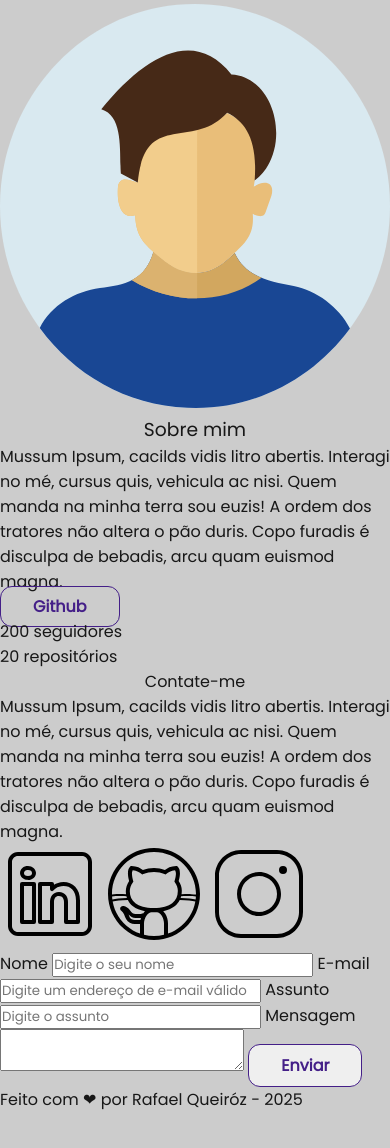
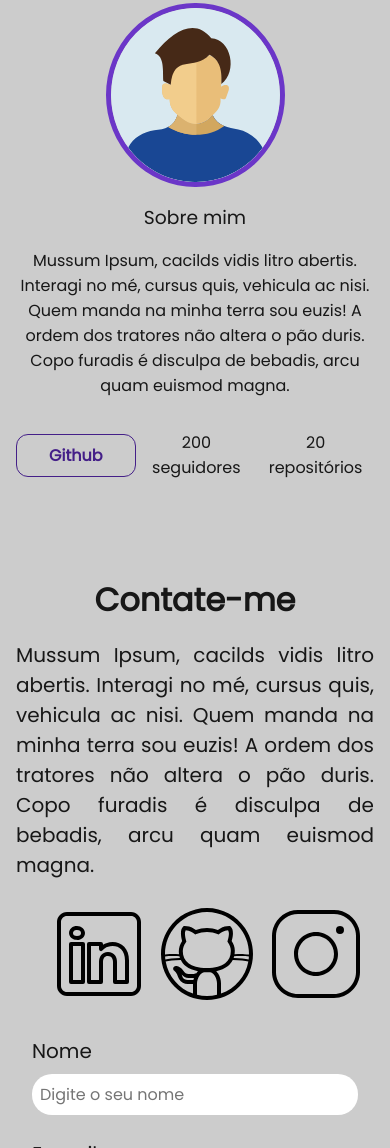
Before and after one commit to rafaelq80/portfolio_fundweb_tj82, a plain HTML site: page index.html in a window 390 px wide. Shown: the part 852-2000 px from the top of the page. Before the commit the page ends 1964 px from the top, so only its background shows below. Drawn offline with Linux system fonts and the light colour scheme.

Commit message:
:lipstick: Finalização do CSS e Responsividade

```diff
--- a/assets/css/styles.css
+++ b/assets/css/styles.css
@@ -110,6 +110,20 @@ button, a {
     padding: 0.5rem;
 }
 
+#menu_content_sucess {
+    width: 100%;
+    max-width: 1120px;
+    padding: 0 1.5rem;
+    display: flex;
+    justify-content: center;
+    align-items: center;
+}
+
+#menu_content_sucess a {
+    font-size: 1rem;
+    font-weight: 700;
+}
+
 /* Home */
 
 .home_container{
@@ -151,3 +165,263 @@ h4{
 .home_content img{
     width: 75%;
 }
+
+/* Sobre */
+.sobre_container {
+    max-width: 1120px;
+    margin: -1.25rem auto;
+    padding: 0 1rem;
+    height: 100vh;
+}
+
+.sobre_container img {
+    width: 30%;
+    margin: 1rem;
+    border: 5px solid var(--purple-500);
+    border-radius: 50%;
+}
+
+.sobre_container h2 {
+    font-size: 2rem;
+    font-weight: bold;
+    line-height: 3rem;
+    text-align: center;
+}
+
+.sobre_container p {
+    margin: 1rem 0;
+    text-align: center;
+}
+
+.sobre_github {
+    justify-content: space-evenly;
+}
+
+#sobre_texto {
+    margin-left: 2rem;
+}
+
+/* Contato */
+
+.contato_container{
+    display: grid;
+    grid-template-columns: 1fr 1fr;
+    gap: 1.25rem;
+    max-width: 1120px;
+    margin: 4rem auto 2rem;
+    padding: 0 2rem;
+}
+
+.contato_container h4{
+    margin: 1rem 0;
+    font-size: 2rem;
+    font-weight: 700;
+}
+
+.contato_content{
+    flex-direction: column;
+    margin: 4rem 0 0 0;
+    font-size: 1.25rem;
+}
+
+.contato_content p{
+    display: block;
+    text-align: justify;
+}
+
+.social_container{
+    display: flex;
+    justify-content: space-evenly;
+    margin: 2rem 0 0 0;
+}
+
+.social_icon{
+    width: 4.75rem;
+    height: 4.75rem;
+}
+
+.social_icon:hover{
+    filter: brightness(0)
+            saturate(100%)
+            invert(20%)
+            sepia(24%)
+            saturate(4557%)
+            hue-rotate(242deg)
+            brightness(89%)
+            contrast(108%)
+}
+
+/* Formulário */
+
+form{
+    display: flex;
+    flex-direction: column;
+    margin: 7rem 0 0 0;
+    padding: 1.25rem;
+}
+
+form label{
+    font-size: 1.25rem;
+    text-align: left;
+}
+
+form input,
+form textarea{
+    width: 100%;
+    margin: 0.5rem 0 1rem;
+    padding: 0.5rem;
+    border-radius: 1.25rem;
+    border: none;
+    font-size: 1rem;
+}
+
+textarea{
+    resize: none;
+}
+
+form span{
+    margin-bottom: 0.5rem;
+    margin-left: 0.75rem;
+    font-size: 0.75rem;
+    line-height: 1.25rem;
+    color: red;
+}
+
+/* Footer */
+footer {
+    margin: 0;
+    padding: 2rem;
+    font-weight: bold;
+    text-align: center;
+    color: var(--white);
+    background-color: var(--purple-500);
+    filter: opacity(0.9);
+}
+
+
+/* Home - Página Sucess */
+.home_container_sucess {
+    height: calc(100vh - 12.5rem);
+    max-width: 1120px;
+    margin: 1rem auto;
+    padding: 0 1rem;
+}
+
+#home_sucess {
+    width: 50vw;
+    flex-direction: column;
+}
+
+#home_sucess h1 {
+    font-size: 2rem;
+    font-weight: 700;
+}
+
+#home_sucess h4 {
+    font-size: 1.25rem;
+    padding: 1rem;
+}
+
+/* Sobre */
+.sobre_container {
+    max-width: 1120px;
+    margin: -1.25rem auto;
+    padding: 0 1rem;
+    height: 100vh;
+}
+
+.sobre_container img {
+    width: 30%;
+    margin: 1rem;
+    border: 5px solid var(--purple-500);
+    border-radius: 50%;
+}
+
+.sobre_container h2 {
+    font-size: 2rem;
+    font-weight: bold;
+    line-height: 3rem;
+    text-align: center;
+}
+
+.sobre_container p {
+    margin: 1rem 0;
+    text-align: center;
+}
+
+.sobre_github {
+    justify-content: space-evenly;
+}
+
+#sobre_texto {
+    margin-left: 2rem;
+}
+
+/* Responsividade Mobile */
+
+@media screen and (max-width: 960px){
+    body{
+        display: flex;
+        flex-direction: column;
+        min-height: 100vh;
+    }
+
+    main{
+        flex: 1;
+        flex-direction: column;
+    }
+
+    footer{
+        margin-top: auto;
+    }
+
+    .home_container{
+        flex-direction: column-reverse;
+        gap: 0;
+        height: auto;
+        margin-top: 0;
+        padding: 1rem;
+    }
+
+    .home_content{
+        width: 100%;
+        margin: 0;
+    }
+
+    .home_content .botao{
+        width: 60%;
+        margin-top: 1rem;
+    }
+
+    .sobre_container{
+        flex-direction: column;
+        height: auto;
+        margin: 1rem auto;
+        padding: 2rem 1rem;
+    }
+
+    .sobre_container img{
+        width: 50%;
+        margin-bottom: 1rem;
+    }
+
+    .contato_container{
+        grid-template-columns: 1fr;
+        gap: 1rem;
+        margin: 1rem auto;
+        padding: 0 1rem;
+    }
+
+    .contato_content{
+        margin: 1rem 0 0 0;
+    }
+
+    .social_container{
+        margin: 1.5rem 0 0 0;
+    }
+
+    form{
+        margin: 1.5rem 0 0 0;
+        padding: 1rem;
+    }
+}
--- a/index.html
+++ b/index.html
@@ -1,5 +1,6 @@
 <!DOCTYPE html>
 <html lang="pt-br">
+
 <head>
 
     <!-- Servidores de Fontes do Google -->
@@ -21,6 +22,7 @@
 
     <title>Portfólio do Rafael</title>
 </head>
+
 <body>
 
     <!-- Cabeçalho da página -->
@@ -57,28 +59,32 @@
             <article id="home_texto" class="flex home_content">
                 <h4>Bem-vindo ao Novo Universo</h4>
                 <h1>Mundos diferentes para pessoas diferentes</h1>
-                <p>Mussum Ipsum, cacilds vidis litro abertis.  Interagi no mé, cursus quis, vehicula ac nisi. Quem manda na minha terra sou euzis! A ordem dos tratores não altera o pão duris. Copo furadis é disculpa de bebadis, arcu quam euismod magna.</p>
+                <p>Mussum Ipsum, cacilds vidis litro abertis. Interagi no mé, cursus quis, vehicula ac nisi. Quem manda
+                    na minha terra sou euzis! A ordem dos tratores não altera o pão duris. Copo furadis é disculpa de
+                    bebadis, arcu quam euismod magna.</p>
                 <a href="https://github.com/rafaelq80" target="_blank" class="botao">Explorar</a>
             </article>
 
             <!-- Imagem da seção  Home -->
             <article id="home_imagem" class="flex home_content">
-                <img src="./assets/img/astronauta.svg" alt="Capacete do astronauta com animação"/>
+                <img src="./assets/img/astronauta.svg" alt="Capacete do astronauta com animação" />
             </article>
         </section>
 
         <!-- Seção Sobre -->
-        <section id="about">
+        <section id="about" class="flex sobre_container">
 
             <!-- Imagem da seção Sobre -->
-            <img src="./assets/img/user_01.svg" alt="Foto do perfil do Github"/>
+            <img src="./assets/img/user_01.svg" alt="Foto do perfil do Github" />
 
             <!-- Texto da seção Sobre -->
             <article id="about_texto">
                 <h1>Sobre mim</h1>
-                <p>Mussum Ipsum, cacilds vidis litro abertis.  Interagi no mé, cursus quis, vehicula ac nisi. Quem manda na minha terra sou euzis! A ordem dos tratores não altera o pão duris. Copo furadis é disculpa de bebadis, arcu quam euismod magna.</p>
+                <p>Mussum Ipsum, cacilds vidis litro abertis. Interagi no mé, cursus quis, vehicula ac nisi. Quem manda
+                    na minha terra sou euzis! A ordem dos tratores não altera o pão duris. Copo furadis é disculpa de
+                    bebadis, arcu quam euismod magna.</p>
 
-                <div id="about_github">
+                <div id="about_github" class="flex sobre_github">
                     <a href="https://github.com/rafaelq80" target="_blank" class="botao">Github</a>
                     <p>200 seguidores</p>
                     <p>20 repositórios</p>
@@ -88,61 +94,47 @@
         </section>
 
         <!-- Seção de Contatos -->
-        <section id="contact">
+        <section id="contact" class="contato_container">
+
+            <article id="redes_sociais" class="contato_content">
                 <h4>Contate-me</h4>
-            <p>Mussum Ipsum, cacilds vidis litro abertis.  Interagi no mé, cursus quis, vehicula ac nisi. Quem manda na minha terra sou euzis! A ordem dos tratores não altera o pão duris. Copo furadis é disculpa de bebadis, arcu quam euismod magna.</p>
+                <p>Mussum Ipsum, cacilds vidis litro abertis. Interagi no mé, cursus quis, vehicula ac nisi. Quem manda
+                    na minha terra sou euzis! A ordem dos tratores não altera o pão duris. Copo furadis é disculpa de
+                    bebadis, arcu quam euismod magna.</p>
 
                 <!-- Redes Sociais -->
-            <div id="icones_redes_sociais">
-                <a href="" target="_blank">
-                    <img src="./assets/img/linkedin.svg" alt="Ícone do LinkedIn"/>
+                <div id="icones_redes_sociais" class="social_container">
+                    <a href="" target="_blank" class="social_icon">
+                        <img src="./assets/img/linkedin.svg" alt="Ícone do LinkedIn" />
                     </a>
 
-                <a href="" target="_blank">
-                    <img src="./assets/img/github.svg" alt="Ícone do GitHub"/>
+                    <a href="" target="_blank" class="social_icon">
+                        <img src="./assets/img/github.svg" alt="Ícone do GitHub" />
                     </a>
 
-                <a href="" target="_blank">
-                    <img src="./assets/img/instagram.svg" alt="Ícone do Instagram"/>
+                    <a href="" target="_blank" class="social_icon">
+                        <img src="./assets/img/instagram.svg" alt="Ícone do Instagram" />
                     </a>
                 </div>
+            </article>
 
             <!-- Formulário de Contato -->
             <form action="" method="POST">
                 <label for="nome">Nome</label>
-                <input
-                    id="nome"
-                    name="nome"
-                    type="text"
-                    placeholder="Digite o seu nome"
-                >
+                <input id="nome" name="nome" type="text" placeholder="Digite o seu nome">
                 <span id="txtNome"></span>
 
                 <label for="email">E-mail</label>
-                <input
-                    id="email"
-                    name="email"
-                    type="text"
-                    placeholder="Digite um endereço de e-mail válido"
-                >
+                <input id="email" name="email" type="text" placeholder="Digite um endereço de e-mail válido">
                 <span id="txtEmail"></span>
 
                 <label for="assunto">Assunto</label>
-                <input
-                    id="assunto"
-                    name="assunto"
-                    type="text"
-                    placeholder="Digite o assunto"
-                >
+                <input id="assunto" name="assunto" type="text" placeholder="Digite o assunto">
                 <span id="txtAssunto"></span>
 
                 <label for="mensagem">Mensagem</label>
 
-                <textarea
-                    id="mensagem"
-                    name="mensagem"
-                    placeholder="Digite a sua mensagem"
-                >
+                <textarea id="mensagem" name="mensagem" placeholder="Digite a sua mensagem">
                 </textarea>
 
                 <button class="botao" type="submit">Enviar</button>
@@ -155,4 +147,5 @@
         Feito com ❤ por Rafael Queiróz - 2025
     </footer>
 </body>
+
 </html>
```
Also changed, not shown: sucess.html (+18 -6 lines). Lines whose indentation alone changed are shown as unchanged.
